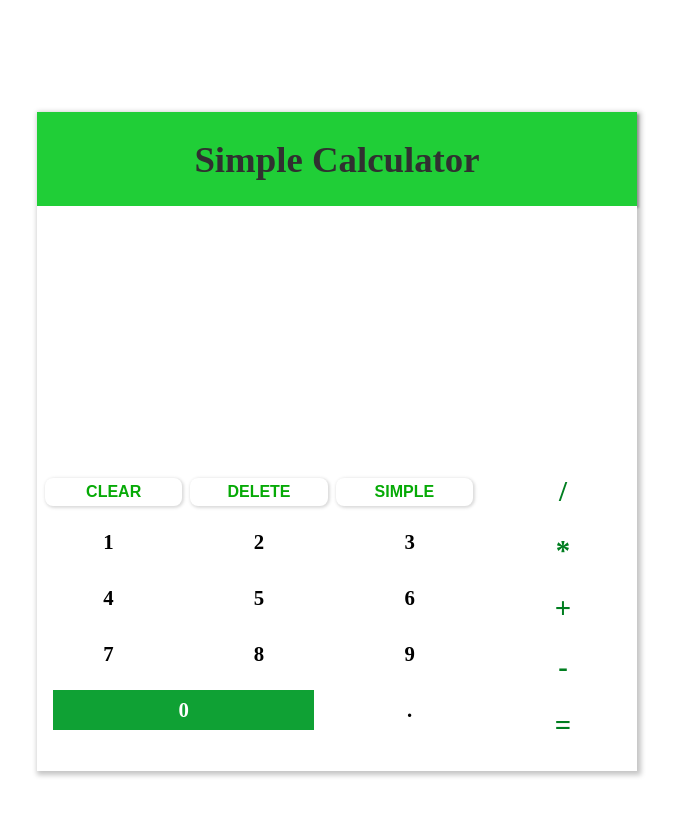
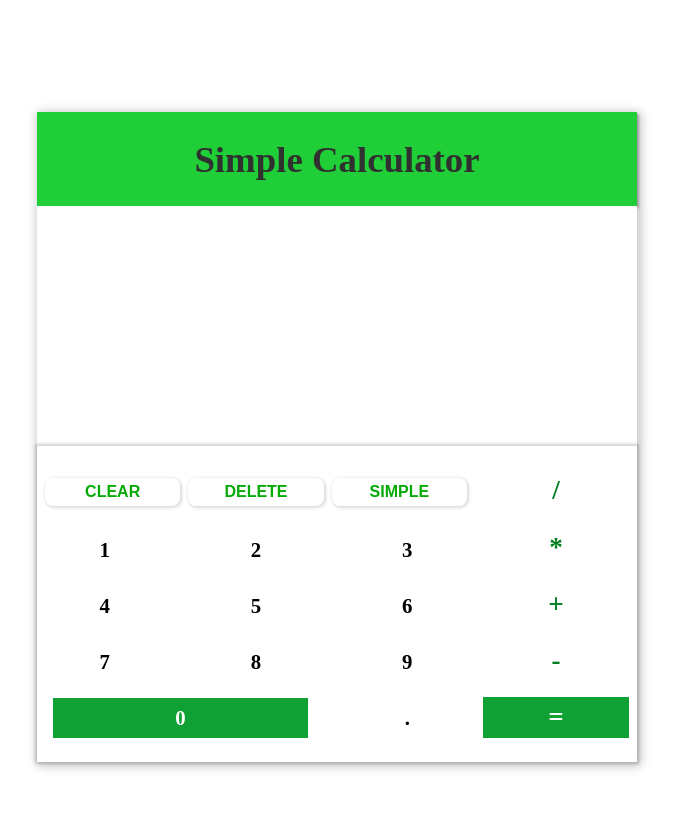
Before and after one commit to AgusSetyaNur/simple-calculator, a React (Create React App) app: page / in a window 1280 px wide. Shown: the top 816 px of the page, without its empty margins (303-979 px from the left). Built offline with nearby package versions, Linux system fonts and the light colour scheme.

Commit message:
add some style to "=" button

```diff
--- a/src/Operand.js
+++ b/src/Operand.js
@@ -5,9 +5,9 @@ function Operand() {
   const { handleOperand, handleOperation } = useCalc();
   return (
     <div className="operand">
-      {operand.map((val) => (
+      {operand.map((val, i) => (
         <div
-          className="operand-item"
+          className={`operand-item operand--item-${i}`}
           onClick={() => (val !== "=" ? handleOperand(val) : handleOperation())}
           key={val}
         >
--- a/src/index.css
+++ b/src/index.css
@@ -19,7 +19,7 @@ body {
   justify-content: space-between;
   /* background-color: rgb(236, 40, 40); */
   text-align: center;
-  /* box-shadow: 5px 5px 10px 3px rgba(0, 0, 0, 0.11); */
+  box-shadow: 2px 2px 10px 2px rgba(0, 0, 0, 0.233);
 }
 .header {
   padding: 1.6rem 1.2rem;
@@ -35,6 +35,7 @@ body {
   align-items: flex-end;
   background-color: rgb(255, 255, 255);
   min-height: 14rem;
+  height: 40%;
 }
 .output-field p {
   font-size: 2rem;
@@ -47,20 +48,22 @@ body {
   padding: 1.5rem 0;
   display: flex;
   flex-direction: row;
+  /* align-content: space-between; */
   gap: 0.5rem;
   background-color: rgb(255, 255, 255);
+  box-shadow: 0 0 3px 2px rgba(0, 0, 0, 0.185);
 }
 .box1 {
   flex: 3;
   display: flex;
   flex-direction: column;
-  gap: 0.5rem;
+  gap: 1rem;
+  /* justify-content: space-between; */
 }
 .number-input {
   display: grid;
   grid-template-columns: 1fr 1fr 1fr;
-  row-gap: 1rem;
-  column-gap: 0.5rem;
+  gap: 1rem;
 }
 .number-item {
   padding: 0.5rem;
@@ -81,10 +84,10 @@ body {
   display: grid;
   grid-template-columns: 1fr;
   gap: 1rem;
+  padding-right: 0.5rem;
 }
 .operand-item {
-  font-size: 1.8rem;
-  font-weight: 900;
+  font-size: 1.7rem;
   padding: 0.3rem;
   color: rgb(0, 126, 32);
   text-align: center;
@@ -100,12 +103,13 @@ button {
   padding: 5px 10px;
   display: inline-block;
   width: 100%;
+  min-width: 5rem;
   font-size: inherit;
   border-radius: 0.5rem;
   border: none;
   background-color: #fff;
   color: rgb(6, 170, 6);
-  font-weight: 700;
+  font-weight: 600;
   font-size: 1rem;
   box-shadow: 1px 1px 3px 1px rgba(78, 77, 77, 0.205);
 }
@@ -113,14 +117,17 @@ button:hover {
   scale: 1.05;
 }
 .chain-active {
-  background-color: rgb(6, 170, 6);
+  background-color: rgb(15, 161, 52);
   color: #423102;
 }
 
+.operand--item-4 {
+  background-color: rgb(15, 161, 52);
+  color: #fff;
+}
 @media (min-width: 1000px) {
   .app-container {
     margin: 7rem auto;
     height: auto;
-    box-shadow: 2px 2px 5px 2px rgba(0, 0, 0, 0.233);
   }
 }
```
